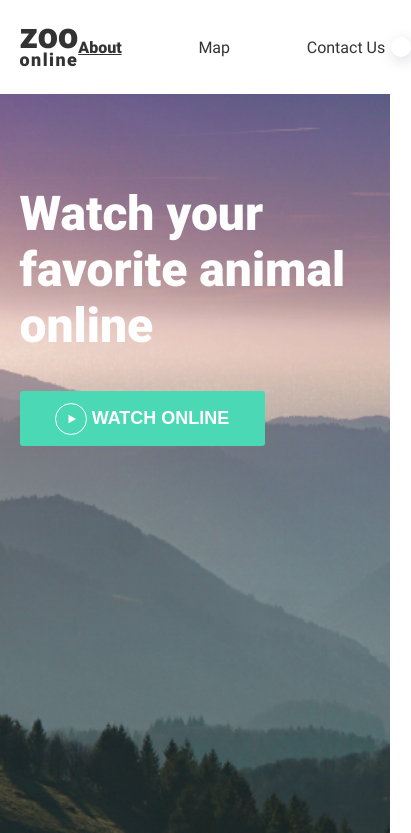
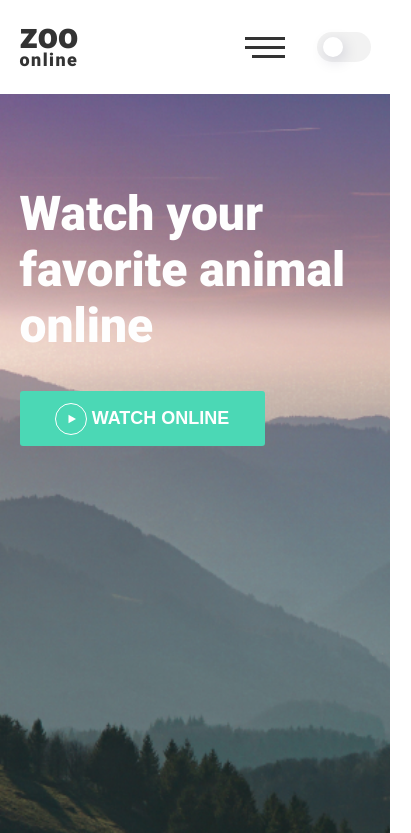
Before and after one commit to naidenav/online-zoo, a plain HTML site: page pages/main/index.html in a window 390 px wide. Shown: the top 833 px of the page, 411 px wide, since content can reach past the window. Drawn offline with Linux system fonts and the light colour scheme; a script that the page names is missing.

Commit message:
Add files via upload

```diff
--- a/pages/main/index.html
+++ b/pages/main/index.html
@@ -33,6 +33,13 @@
                     </li>
                 </ul>
             </nav>
+            <button class="nav__btn">
+                <svg width="40" height="21" viewBox="0 0 40 21" fill="none" xmlns="http://www.w3.org/2000/svg">
+                    <line y1="1.5" x2="40" y2="1.5" stroke="#333333" stroke-width="3"/>
+                    <line y1="10.5" x2="40" y2="10.5" stroke="#333333" stroke-width="3"/>
+                    <line x1="7" y1="19.5" x2="40" y2="19.5" stroke="#333333" stroke-width="3"/>
+                </svg>
+            </button>
             <label class="theme__switcher">
                 <input type="checkbox">
                 <div class="theme__slider"></div>
--- a/pages/main/style.css
+++ b/pages/main/style.css
@@ -98,6 +98,33 @@ body {
   color: #333333;
 }
 
+.header__nav {
+  position: relative;
+}
+
+.nav__btn {
+  display: none;
+}
+@media screen and (max-width: 640px) {
+  .nav__btn {
+    position: absolute;
+    right: 80px;
+    display: flex;
+    flex-direction: row;
+    justify-content: center;
+    align-items: center;
+    outline: none;
+    border: none;
+    background: none;
+  }
+  .nav__btn svg line {
+    transition-duration: 0.2s;
+  }
+  .nav__btn:hover line {
+    stroke: #4BD8B5;
+  }
+}
+
 .header__nav-list {
   padding-left: 0;
   display: flex;
@@ -120,6 +147,11 @@ body {
 }
 .header__nav-list li:hover {
   transform: scale(1.2);
+}
+@media screen and (max-width: 640px) {
+  .header__nav-list {
+    display: none;
+  }
 }
 
 .header__nav-link {
```
